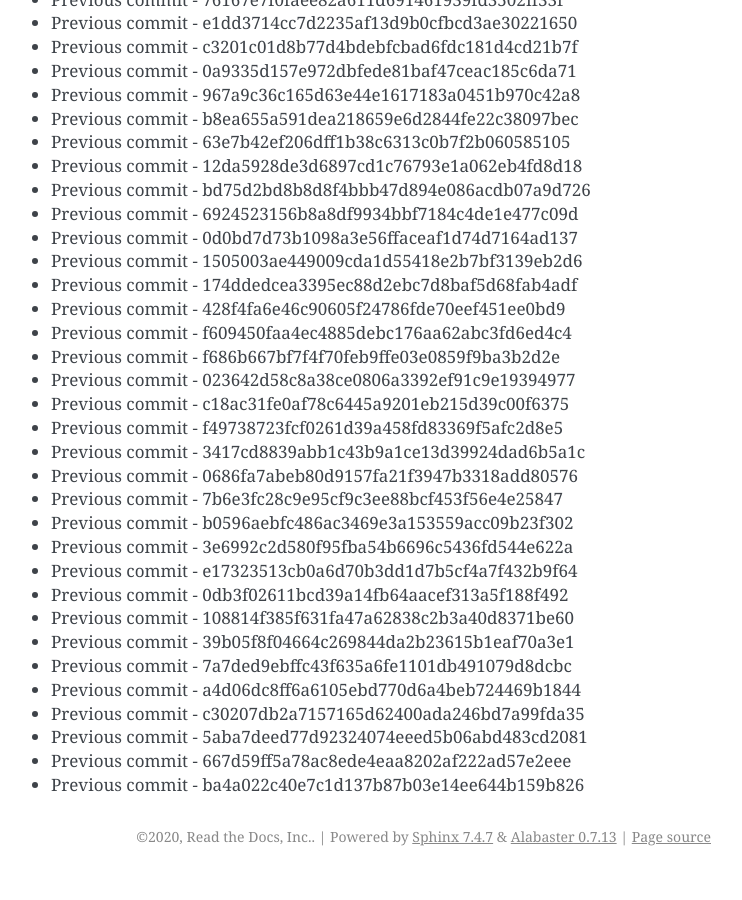
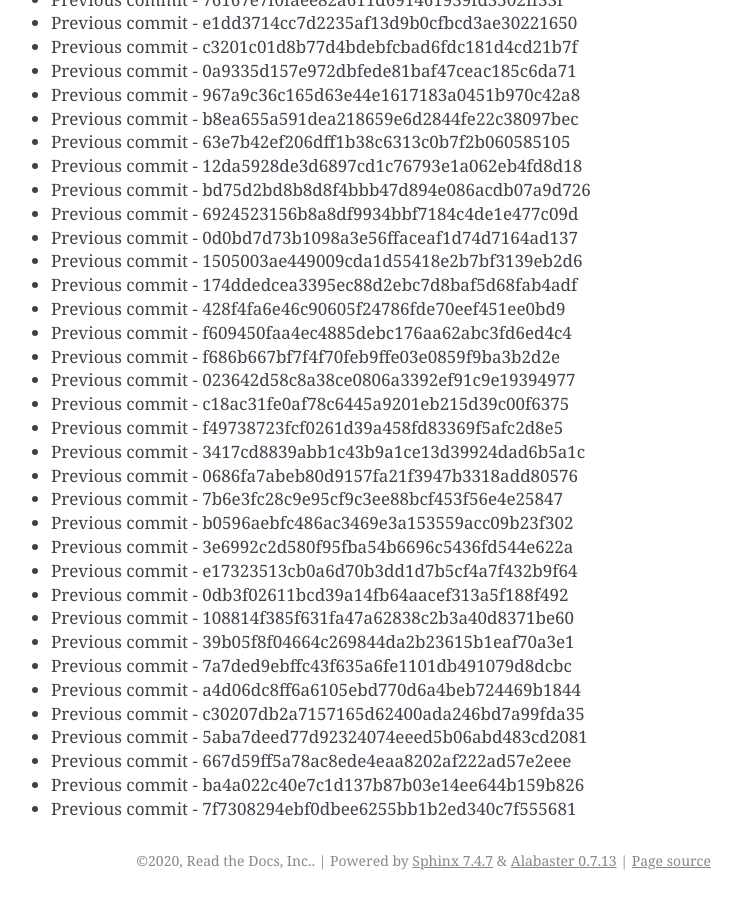
Before and after one commit to readthedocs/rtd-git-stresstest, a Sphinx documentation site: the page built from docs/updates.rst, in a window 1280 px wide and 900 px high, scrolled down 26999 px. Shown: the whole window, without its empty margins (399-1141 px from the left). Built offline with Sphinx 7.4.7, drawn with Linux system fonts in a browser that asks for light colours; before the commit the page ends 27875 px from its top, so only the background shows below that.

Commit message:
Generating commit from previous: 7f7308294ebf0dbee6255bb1b2ed340c7f555681

```diff
--- a/docs/updates.rst
+++ b/docs/updates.rst
@@ -1166,3 +1166,4 @@ It can be tested for any performance characteristics.
 * Previous commit - 5aba7deed77d92324074eeed5b06abd483cd2081
 * Previous commit - 667d59ff5a78ac8ede4eaa8202af222ad57e2eee
 * Previous commit - ba4a022c40e7c1d137b87b03e14ee644b159b826
+* Previous commit - 7f7308294ebf0dbee6255bb1b2ed340c7f555681
```
